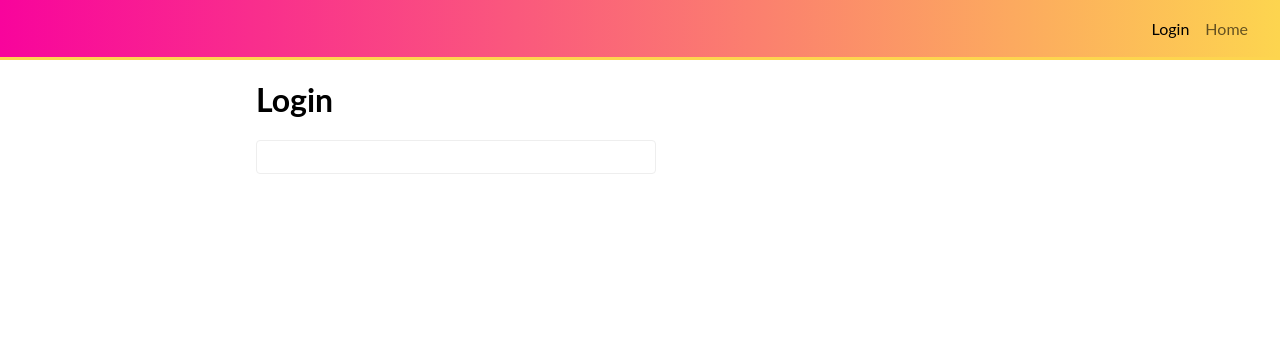
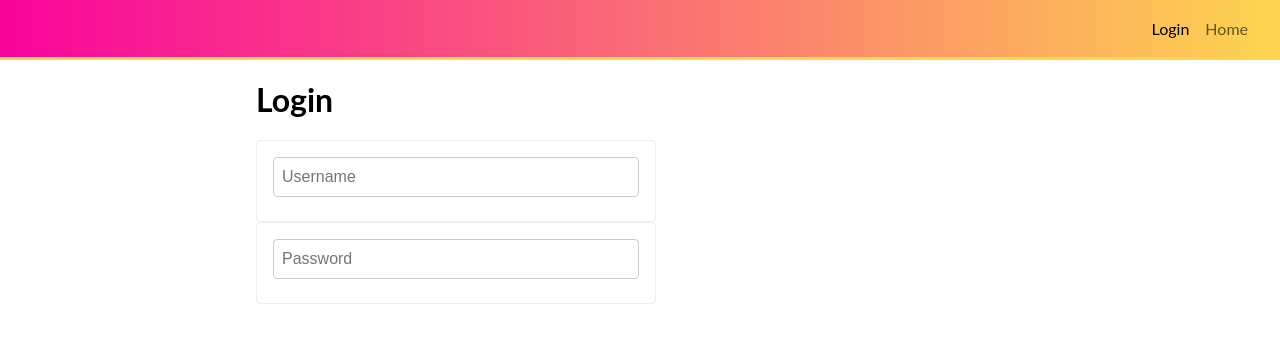
Before and after one commit to GitcrackerUK/Login, a React (Create React App) app: page /login in a window 1280 px wide. Shown: the top 342 px of the page. Built offline with nearby package versions, Linux system fonts and the light colour scheme; the HTML template or start-up script is replaced by a standard one; a web font is replaced by a local one.

Commit message:
added two form fields to login component

```diff
--- /dev/null
+++ b/src/components/common/form.js
@@ -0,0 +1,15 @@
+import styled from 'styled-components';
+
+
+const Input = styled.input`
+padding:4px 8px;
+border: 1px solid #ccc;
+border-radius:4px;
+font-size:1em;
+margin-bottom:8px;
+width:100%;
+box-sizing:border-box;
+height:40px;
+`
+
+export default Input
--- a/src/components/pages/login.jsx
+++ b/src/components/pages/login.jsx
@@ -1,5 +1,6 @@
-import React from 'react'
+import React, {useState}from 'react'
 import Layout from 'components/common/layout'
+import Input from 'components/common/form'
 import styled from 'styled-components'
 
 const Form = styled.form`
@@ -14,14 +15,38 @@ border-radius:4px;
 
 
 export default function Login() {
+    const [formField, setFormField] = useState({username:'',password:''});
+    function handleInputChange(e){
+        e.persist();
+        setFormField(
+            s=>({
+                ...s,
+                [e.target.name]:e.target.value
+            }
+            )
+        )
+    }
     return (
         <Layout>
 
             <div>
                 <h1>Login</h1>
-              <Form>
-
-              </Form>
+                <Form>
+                    <Input
+                    value={formField.username}
+                    onChange={handleInputChange}
+                    type="text"
+                    name="username"
+                    placeholder="Username" />
+                </Form>
+                <Form>
+                    <Input
+                    value={formField.password}
+                    onChange={handleInputChange}
+                    type="password"
+                    name="password"
+                    placeholder="Password" />
+                </Form>
             </div>
 
         </Layout>
```
